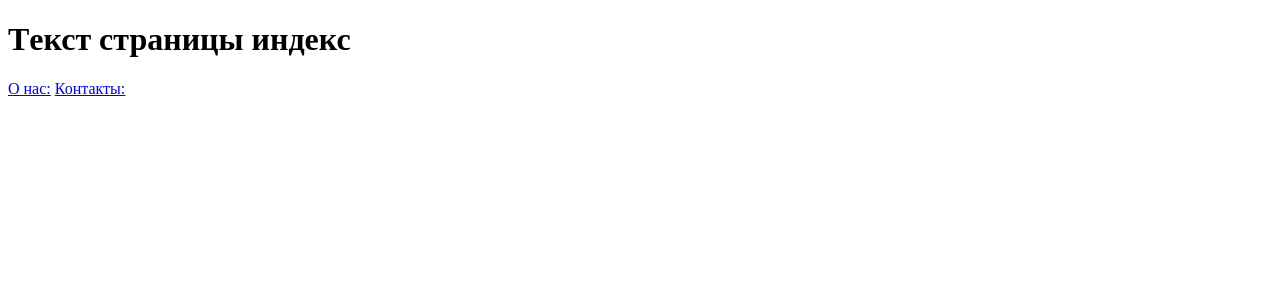
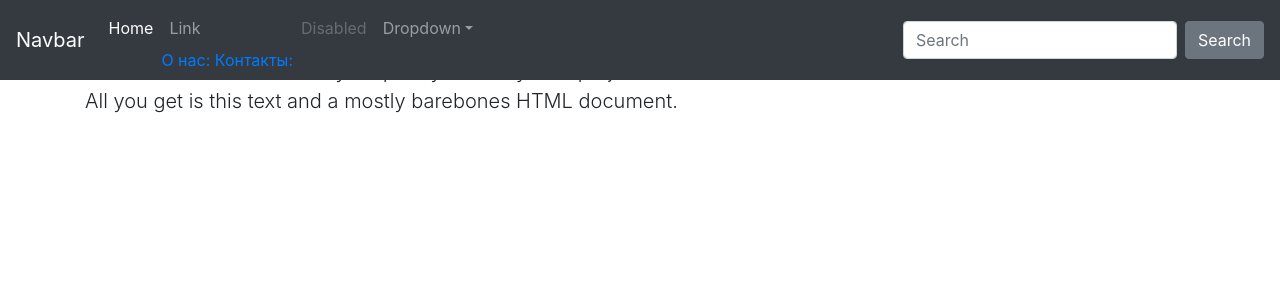
Before and after one commit to thinknetica-django-lab-01/Buyankin, a Django app: page / in a window 1280 px wide. Shown: the top 300 px of the page. Run offline with Django 3.2, Linux system fonts and the light colour scheme; some libraries are stand-ins or nearby versions.

Commit message:
make index.html for bootstrap

```diff
--- a/main/shop/templates/shop/index.html
+++ b/main/shop/templates/shop/index.html
@@ -1,13 +1,92 @@
-<!DOCTYPE html>
+<!doctype html>
 <html lang="en">
-<head>
-    <meta charset="UTF-8">
-    <title>Index</title>
-    <h1>Tекст страницы индекс</h1>
+  <head>
+    <meta charset="utf-8">
+    <meta name="viewport" content="width=device-width, initial-scale=1, shrink-to-fit=no">
+    <meta name="description" content="">
+    <meta name="author" content="Mark Otto, Jacob Thornton, and Bootstrap contributors">
+    <meta name="generator" content="Jekyll v3.8.6">
+    <title>Starter Template · Bootstrap</title>
+
+    <link rel="canonical" href="https://getbootstrap.com/docs/4.4/examples/starter-template/">
+
+    <!-- Bootstrap core CSS -->
+<link href="/docs/4.4/dist/css/bootstrap.min.css" rel="stylesheet" integrity="sha384-Vkoo8x4CGsO3+Hhxv8T/Q5PaXtkKtu6ug5TOeNV6gBiFeWPGFN9MuhOf23Q9Ifjh" crossorigin="anonymous">
+
+    <!-- Favicons -->
+<link rel="apple-touch-icon" href="/docs/4.4/assets/img/favicons/apple-touch-icon.png" sizes="180x180">
+<link rel="icon" href="/docs/4.4/assets/img/favicons/favicon-32x32.png" sizes="32x32" type="image/png">
+<link rel="icon" href="/docs/4.4/assets/img/favicons/favicon-16x16.png" sizes="16x16" type="image/png">
+<link rel="manifest" href="/docs/4.4/assets/img/favicons/manifest.json">
+<link rel="mask-icon" href="/docs/4.4/assets/img/favicons/safari-pinned-tab.svg" color="#563d7c">
+<link rel="icon" href="/docs/4.4/assets/img/favicons/favicon.ico">
+<meta name="msapplication-config" content="/docs/4.4/assets/img/favicons/browserconfig.xml">
+<meta name="theme-color" content="#563d7c">
+
+
+    <style>
+      .bd-placeholder-img {
+        font-size: 1.125rem;
+        text-anchor: middle;
+        -webkit-user-select: none;
+        -moz-user-select: none;
+        -ms-user-select: none;
+        user-select: none;
+      }
+
+      @media (min-width: 768px) {
+        .bd-placeholder-img-lg {
+          font-size: 3.5rem;
+        }
+      }
+    </style>
+    <!-- Custom styles for this template -->
+    <link href="starter-template.css" rel="stylesheet">
+  </head>
+  <body>
+    <nav class="navbar navbar-expand-md navbar-dark bg-dark fixed-top">
+  <a class="navbar-brand" href="#">Navbar</a>
+  <button class="navbar-toggler" type="button" data-toggle="collapse" data-target="#navbarsExampleDefault" aria-controls="navbarsExampleDefault" aria-expanded="false" aria-label="Toggle navigation">
+    <span class="navbar-toggler-icon"></span>
+  </button>
+
+  <div class="collapse navbar-collapse" id="navbarsExampleDefault">
+    <ul class="navbar-nav mr-auto">
+      <li class="nav-item active">
+        <a class="nav-link" href="#">Home <span class="sr-only">(current)</span></a>
+      </li>
+      <li class="nav-item">
+        <a class="nav-link" href="#">Link</a>
          <a href="../pages/about">О нас:</a>
          <a href="../pages/contact">Контакты:</a>
-</head>
-<body>
+      </li>
+      <li class="nav-item">
+        <a class="nav-link disabled" href="#" tabindex="-1" aria-disabled="true">Disabled</a>
+      </li>
+      <li class="nav-item dropdown">
+        <a class="nav-link dropdown-toggle" href="#" id="dropdown01" data-toggle="dropdown" aria-haspopup="true" aria-expanded="false">Dropdown</a>
+        <div class="dropdown-menu" aria-labelledby="dropdown01">
+          <a class="dropdown-item" href="#">Action</a>
+          <a class="dropdown-item" href="#">Another action</a>
+          <a class="dropdown-item" href="#">Something else here</a>
+        </div>
+      </li>
+    </ul>
+    <form class="form-inline my-2 my-lg-0">
+      <input class="form-control mr-sm-2" type="text" placeholder="Search" aria-label="Search">
+      <button class="btn btn-secondary my-2 my-sm-0" type="submit">Search</button>
+    </form>
+  </div>
+</nav>
 
-</body>
+<main role="main" class="container">
+
+  <div class="starter-template">
+    <h1>Bootstrap starter template</h1>
+    <p class="lead">Use this document as a way to quickly start any new project.<br> All you get is this text and a mostly barebones HTML document.</p>
+  </div>
+
+</main><!-- /.container -->
+<script src="https://code.jquery.com/jquery-3.4.1.slim.min.js" integrity="sha384-J6qa4849blE2+poT4WnyKhv5vZF5SrPo0iEjwBvKU7imGFAV0wwj1yYfoRSJoZ+n" crossorigin="anonymous"></script>
+      <script>window.jQuery || document.write('<script src="/docs/4.4/assets/js/vendor/jquery.slim.min.js"><\/script>')</script><script src="/docs/4.4/dist/js/bootstrap.bundle.min.js" integrity="sha384-6khuMg9gaYr5AxOqhkVIODVIvm9ynTT5J4V1cfthmT+emCG6yVmEZsRHdxlotUnm" crossorigin="anonymous"></script></body>
 </html>
```
